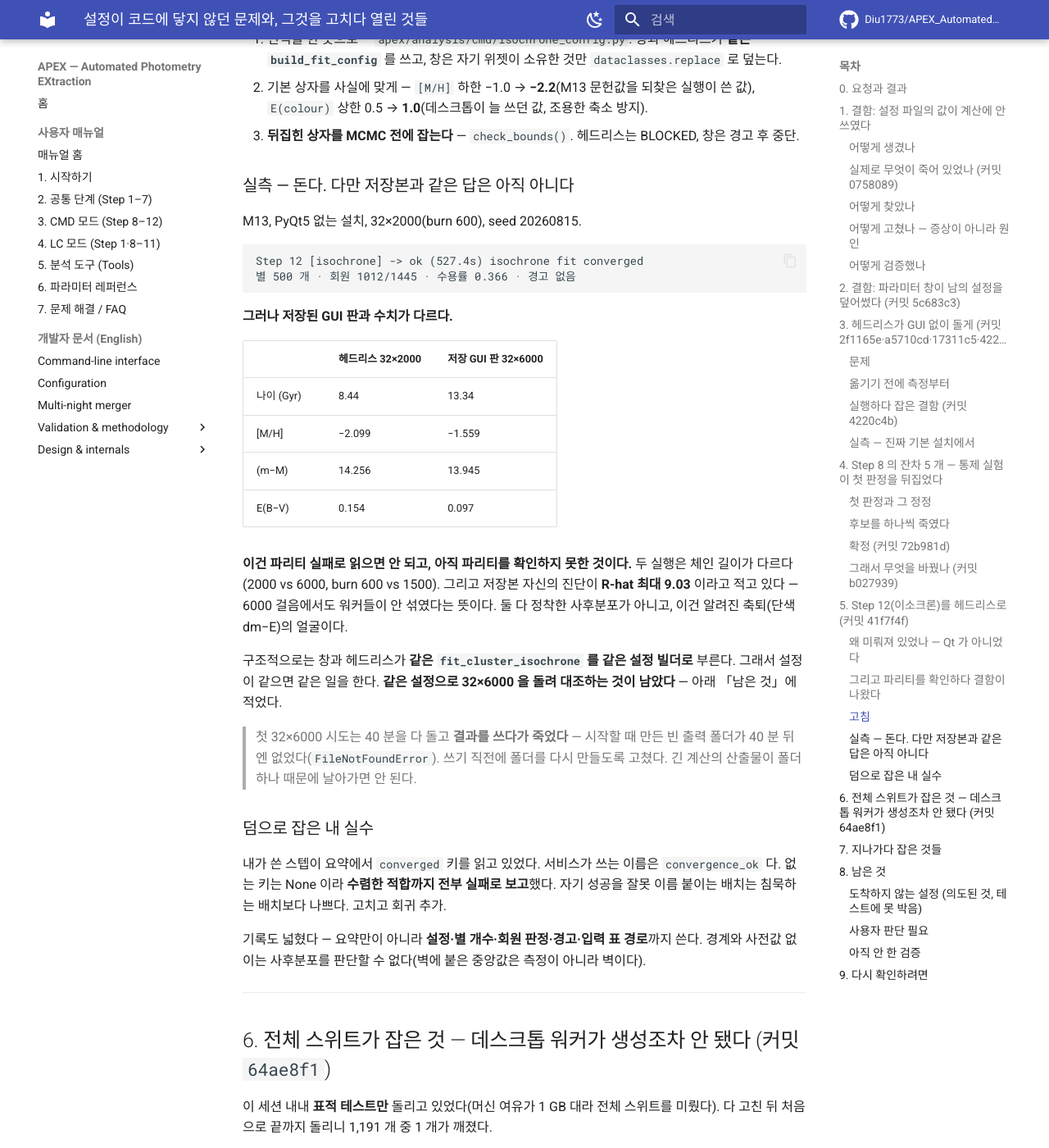
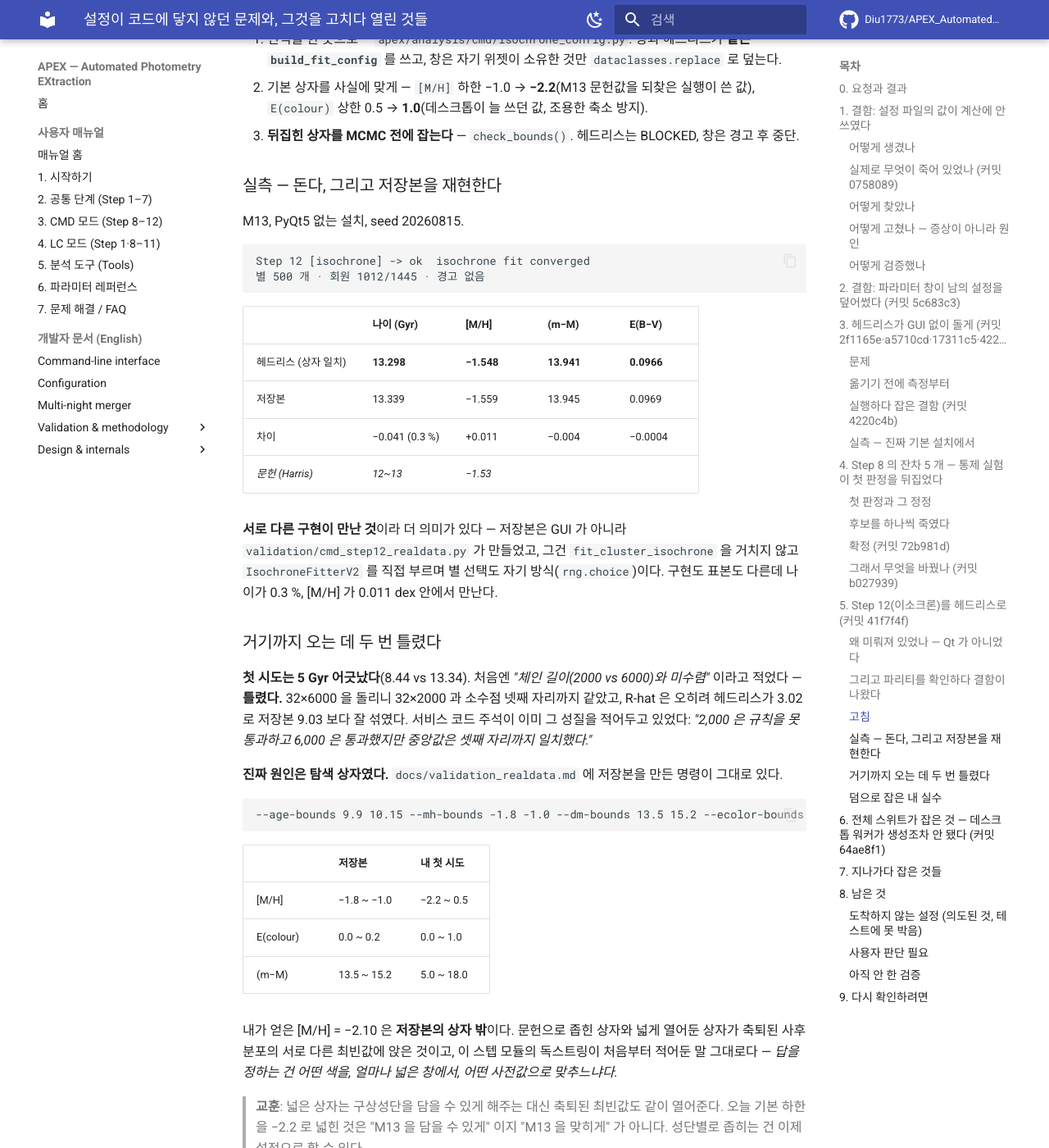
Before and after one commit to Diu1773/APEX_AutomatedPhotometryEXtraction, an MkDocs documentation site: the page built from docs/audit/SESSION_2026-08-17_CONFIG_AND_HEADLESS.md, in a window 1280 px wide and 1400 px high, scrolled down 7133 px. Shown: the whole window at 82% size. Built offline with MkDocs 1.6.1 and Material for MkDocs 9.7.7, drawn with Linux system fonts in a browser that asks for light colours; comment, search, counter and statistics services are not loaded.

Commit message:
audit(step12): 파리티 확인 — 5 Gyr 차이는 전부 탐색 상자였다
같은 상자로 다시 돌리니 헤드리스가 저장본을 재현한다. 나이 13.298 vs 13.339 Gyr
(0.3 %), [M/H] -1.548 vs -1.559, (m-M) 13.941 vs 13.945, E(B-V) 0.0966 vs 0.0969.
문헌(Harris: 12~13 Gyr, -1.53)과도 맞는다.

서로 다른 구현이 만난 것이라 더 의미가 있다. 저장본은 GUI 가 아니라
validation/cmd_step12_realdata.py 가 만들었고, 그건 fit_cluster_isochrone 을 안 거치고
IsochroneFitterV2 를 직접 부르며 별 선택도 자기 방식이다. 구현도 표본도 다른데 나이가
0.3 %, [M/H] 가 0.011 dex 안에서 만난다.

여기까지 오는 데 두 번 틀렸고 둘 다 기록했다. 첫 진단은 "체인 길이와 미수렴" 이었는데
32x6000 이 32x2000 과 넷째 자리까지 같았고 R-hat 도 헤드리스가 3.02 로 저장본 9.03 보다
나았다. 진짜 원인은 상자였다 — 저장본은 [M/H] -1.8~-1.0, E -0.0~0.2, dm 13.5~15.2 로
문헌을 넣어 좁혔고, 내 첫 시도는 -2.2~0.5, 0~1.0, 5~18 로 열어뒀다. 내가 얻은
[M/H] -2.10 은 저장본 상자 밖이다.

교훈: 넓은 상자는 구상성단을 담게 해주는 대신 축퇴된 최빈값도 같이 열어준다. 오늘
기본 하한을 -2.2 로 넓힌 건 "M13 을 담을 수 있게" 이지 "M13 을 맞히게" 가 아니다.

Co-Authored-By: Claude Opus 5 <noreply@anthropic.com>

```diff
--- a/docs/audit/SESSION_2026-08-17_CONFIG_AND_HEADLESS.md
+++ b/docs/audit/SESSION_2026-08-17_CONFIG_AND_HEADLESS.md
@@ -286,30 +286,52 @@ prior=(-2.00, 0.20)  →  상자 [-1.000, -1.600]   ← 뒤집힘
 3. **뒤집힌 상자를 MCMC 전에 잡는다** — `check_bounds()`. 헤드리스는 BLOCKED,
    창은 경고 후 중단.
 
-### 실측 — 돈다. 다만 저장본과 같은 답은 아직 아니다
+### 실측 — 돈다, 그리고 저장본을 재현한다
 
-M13, PyQt5 없는 설치, 32×2000(burn 600), seed 20260815.
+M13, PyQt5 없는 설치, seed 20260815.
 
-    Step 12 [isochrone] -> ok (527.4s) isochrone fit converged
-    별 500 개 · 회원 1012/1445 · 수용률 0.366 · 경고 없음
+    Step 12 [isochrone] -> ok  isochrone fit converged
+    별 500 개 · 회원 1012/1445 · 경고 없음
 
-**그러나 저장된 GUI 판과 수치가 다르다.**
+| | 나이 (Gyr) | [M/H] | (m−M) | E(B−V) |
+|---|---|---|---|---|
+| 헤드리스 (상자 일치) | **13.298** | **−1.548** | **13.941** | **0.0966** |
+| 저장본 | 13.339 | −1.559 | 13.945 | 0.0969 |
+| 차이 | −0.041 (0.3 %) | +0.011 | −0.004 | −0.0004 |
+| *문헌 (Harris)* | *12~13* | *−1.53* | | |
 
-| | 헤드리스 32×2000 | 저장 GUI 판 32×6000 |
+**서로 다른 구현이 만난 것**이라 더 의미가 있다 — 저장본은 GUI 가 아니라
+`validation/cmd_step12_realdata.py` 가 만들었고, 그건 `fit_cluster_isochrone` 을
+거치지 않고 `IsochroneFitterV2` 를 직접 부르며 별 선택도 자기 방식(`rng.choice`)이다.
+구현도 표본도 다른데 나이가 0.3 %, [M/H] 가 0.011 dex 안에서 만난다.
+
+### 거기까지 오는 데 두 번 틀렸다
+
+**첫 시도는 5 Gyr 어긋났다**(8.44 vs 13.34). 처음엔 *"체인 길이(2000 vs 6000)와
+미수렴"* 이라고 적었다 — **틀렸다.** 32×6000 을 돌리니 32×2000 과 소수점 넷째 자리까지
+같았고, R-hat 은 오히려 헤드리스가 3.02 로 저장본 9.03 보다 잘 섞였다. 서비스 코드
+주석이 이미 그 성질을 적어두고 있었다: *"2,000 은 규칙을 못 통과하고 6,000 은
+통과했지만 중앙값은 셋째 자리까지 일치했다."*
+
+**진짜 원인은 탐색 상자였다.** `docs/validation_realdata.md` 에 저장본을 만든 명령이
+그대로 있다.
+
+    --age-bounds 9.9 10.15 --mh-bounds -1.8 -1.0 --dm-bounds 13.5 15.2 --ecolor-bounds 0.0 0.2
+
+| | 저장본 | 내 첫 시도 |
 |---|---|---|
-| 나이 (Gyr) | 8.44 | 13.34 |
-| [M/H] | −2.099 | −1.559 |
-| (m−M) | 14.256 | 13.945 |
-| E(B−V) | 0.154 | 0.097 |
+| [M/H] | −1.8 ~ −1.0 | −2.2 ~ 0.5 |
+| E(colour) | 0.0 ~ 0.2 | 0.0 ~ 1.0 |
+| (m−M) | 13.5 ~ 15.2 | 5.0 ~ 18.0 |
 
-**이건 파리티 실패로 읽으면 안 되고, 아직 파리티를 확인하지 못한 것이다.**
-두 실행은 체인 길이가 다르다(2000 vs 6000, burn 600 vs 1500). 그리고 저장본 자신의
-진단이 **R-hat 최대 9.03** 이라고 적고 있다 — 6000 걸음에서도 워커들이 안 섞였다는
-뜻이다. 둘 다 정착한 사후분포가 아니고, 이건 알려진 축퇴(단색 dm−E)의 얼굴이다.
+내가 얻은 [M/H] = −2.10 은 **저장본의 상자 밖**이다. 문헌으로 좁힌 상자와 넓게 열어둔
+상자가 축퇴된 사후분포의 서로 다른 최빈값에 앉은 것이고, 이 스텝 모듈의 독스트링이
+처음부터 적어둔 말 그대로다 — *답을 정하는 건 어떤 색을, 얼마나 넓은 창에서,
+어떤 사전값으로 맞추느냐다.*
 
-구조적으로는 창과 헤드리스가 **같은 `fit_cluster_isochrone` 를 같은 설정 빌더로**
-부른다. 그래서 설정이 같으면 같은 일을 한다. **같은 설정으로 32×6000 을 돌려
-대조하는 것이 남았다** — 아래 「남은 것」에 적었다.
+> **교훈**: 넓은 상자는 구상성단을 담을 수 있게 해주는 대신 축퇴된 최빈값도 같이
+> 열어준다. 오늘 기본 하한을 −2.2 로 넓힌 것은 "M13 을 담을 수 있게" 이지
+> "M13 을 맞히게" 가 아니다. 성단별로 좁히는 건 이제 설정으로 할 수 있다.
 
 > 첫 32×6000 시도는 40 분을 다 돌고 **결과를 쓰다가 죽었다** — 시작할 때 만든 빈
 > 출력 폴더가 40 분 뒤엔 없었다(`FileNotFoundError`). 쓰기 직전에 폴더를 다시
```
